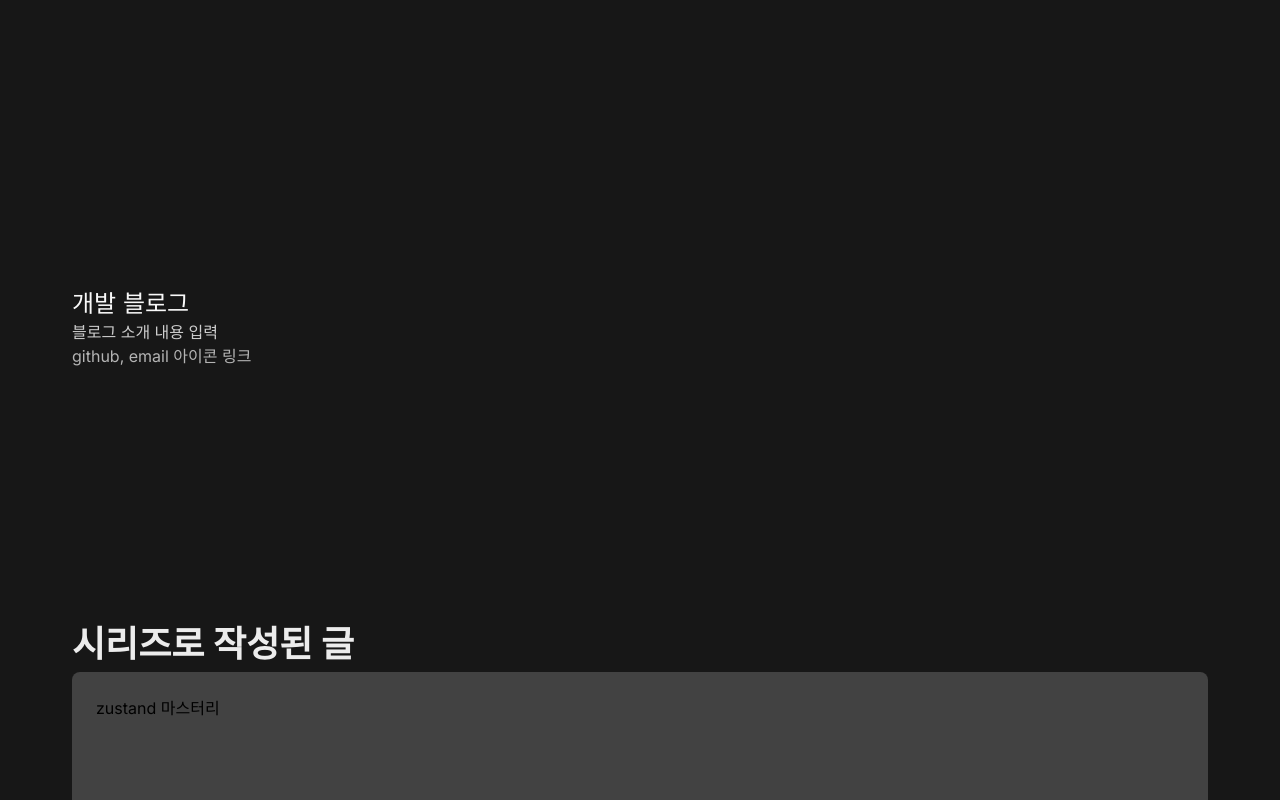
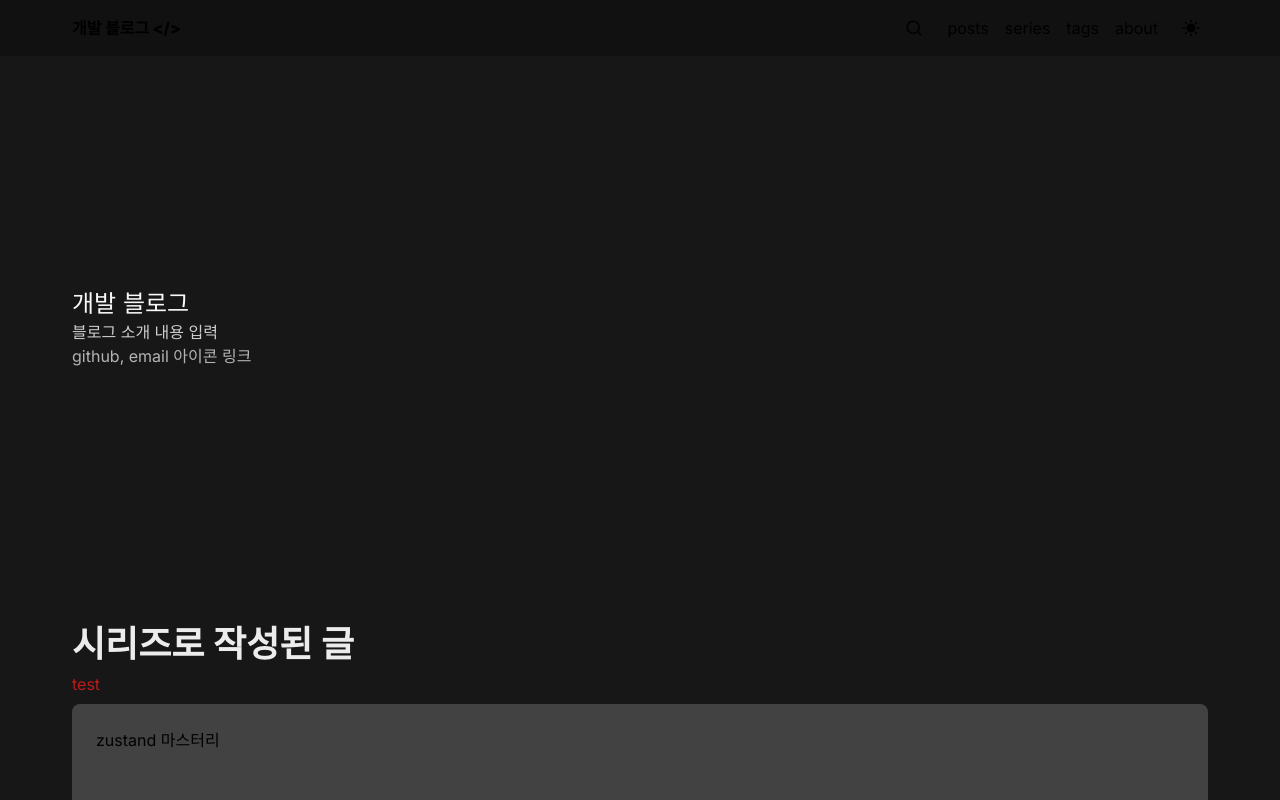
Before and after one commit to cheatkey/blog, a Next.js app: page / in a window 1280 px wide. Shown: the top 800 px of the page. Built offline with nearby package versions, Linux system fonts and the light colour scheme.

Commit message:
네비게이션 컴포넌트 추가

```diff
--- a/package.json
+++ b/package.json
@@ -12,7 +12,8 @@
     "next": "14.1.0",
     "next-themes": "^0.2.1",
     "react": "^18",
-    "react-dom": "^18"
+    "react-dom": "^18",
+    "react-icons": "^5.0.1"
   },
   "devDependencies": {
     "@types/node": "^20",
--- a/src/app/layout.tsx
+++ b/src/app/layout.tsx
@@ -2,6 +2,7 @@ import type { Metadata } from "next";
 import { Inter } from "next/font/google";
 import "./globals.css";
 import { ThemeProvider } from "./provider";
+import Navbar from "@/components/Navbar/Navbar";
 
 const inter = Inter({ subsets: ["latin"] });
 
@@ -18,7 +19,10 @@ export default function RootLayout({
   return (
     <html lang="en">
       <body className={inter.className}>
-        <ThemeProvider>{children}</ThemeProvider>
+        <ThemeProvider>
+          <Navbar />
+          {children}
+        </ThemeProvider>
       </body>
     </html>
   );
--- a/src/app/page.tsx
+++ b/src/app/page.tsx
@@ -1,6 +1,5 @@
 import Image from "next/image";
 import PostCard from "@/components/PostCard";
-import { ThemeChanger } from "@/components/ThemeChanger";
 
 export default function Home() {
   return (
@@ -16,6 +15,8 @@ export default function Home() {
           <h2 className="text-4xl font-bold text-gray-100">
             시리즈로 작성된 글
           </h2>
+
+          <p className="text-red-700 dark:text-blue-500">test</p>
 
           <div className="w-full h-48 bg-gray-600 rounded-lg p-6">
             zustand 마스터리
--- a/src/app/provider.tsx
+++ b/src/app/provider.tsx
@@ -2,5 +2,13 @@
 import { ThemeProvider as NextThemeProvider } from "next-themes";
 
 export function ThemeProvider({ children }: { children: React.ReactNode }) {
-  return <NextThemeProvider attribute="class">{children}</NextThemeProvider>;
+  return (
+    <NextThemeProvider
+      storageKey="dark-mode"
+      enableSystem={false}
+      attribute="class"
+    >
+      {children}
+    </NextThemeProvider>
+  );
 }
--- /dev/null
+++ b/src/components/IconWrapper.tsx
@@ -0,0 +1,12 @@
+interface IconWrapperProps {
+  children: React.ReactNode;
+}
+const IconWrapper = ({ children }: IconWrapperProps) => {
+  return (
+    <div className="hover:bg-gray-700 transition-colors p-2 rounded-xl cursor-pointer">
+      {children}
+    </div>
+  );
+};
+
+export default IconWrapper;
--- /dev/null
+++ b/src/components/Navbar/Navbar.tsx
@@ -0,0 +1,29 @@
+"use client";
+import IconWrapper from "../IconWrapper";
+import { ThemeChanger } from "../ThemeChanger";
+import { RiSearchLine } from "react-icons/ri";
+
+const Navbar = () => {
+  return (
+    <nav className="fixed top-0 left-0 backdrop-blur h-14 flex w-full justify-center bg-gray-950 bg-opacity-50">
+      <div className="w-full max-w-[1200px] flex flex-row items-center justify-between px-8">
+        <p className="font-extrabold">개발 블로그 {"</>"}</p>
+
+        <div className="flex flex-row gap-4 items-center">
+          <IconWrapper>
+            <RiSearchLine size={18} />
+          </IconWrapper>
+          <p>posts</p>
+          <p>series</p>
+          <p>tags</p>
+
+          <p>about</p>
+
+          <ThemeChanger />
+        </div>
+      </div>
+    </nav>
+  );
+};
+
+export default Navbar;
--- a/src/components/ThemeChanger.tsx
+++ b/src/components/ThemeChanger.tsx
@@ -2,6 +2,8 @@
 
 import useIsMounted from "@/utils/hooks/useIsMounted";
 import { useTheme } from "next-themes";
+import { RiMoonFill, RiSunFill } from "react-icons/ri";
+import IconWrapper from "./IconWrapper";
 
 export const ThemeChanger = () => {
   const { theme, setTheme } = useTheme();
@@ -10,11 +12,15 @@ export const ThemeChanger = () => {
   // Error: Hydration failed because the initial UI does not match what was rendered on the server.
   if (!isMounted) return null;
 
+  if (theme === "light")
+    return (
+      <IconWrapper>
+        <RiSunFill size={18} onClick={() => setTheme("dark")} />
+      </IconWrapper>
+    );
   return (
-    <select value={theme} onChange={(e) => setTheme(e.target.value)}>
-      <option value="system">System</option>
-      <option value="dark">Dark</option>
-      <option value="light">Light</option>
-    </select>
+    <IconWrapper>
+      <RiMoonFill size={18} onClick={() => setTheme("light")} />
+    </IconWrapper>
   );
 };
```
Also changed, not shown: 1 other file (tests, documents, lock files or other folders).
